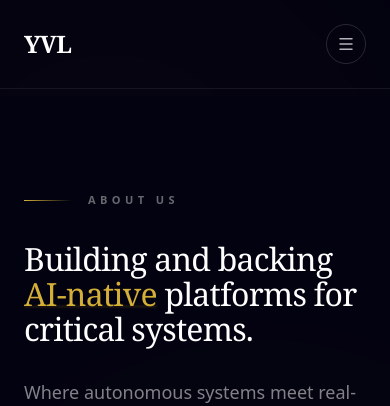
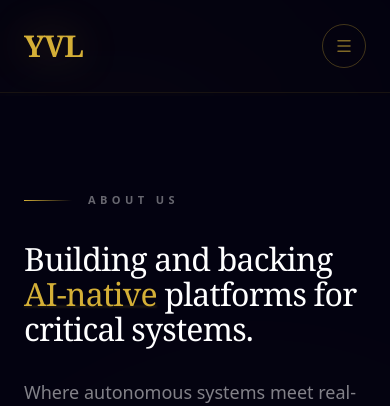
Before and after one commit to DinurakshanRavichandran/yvl-capital, a React (Vite) app in the folder app/: page / in a window 390 px wide. Shown: the top 406 px of the page. Built offline with nearby package versions, Linux system fonts and the light colour scheme.

Commit message:
enhance header design with gold accents and improved mobile menu styling

```diff
--- a/app/src/components/header.jsx
+++ b/app/src/components/header.jsx
@@ -24,34 +24,41 @@ const Header = () => {
     <header
       className={`fixed top-0 left-0 right-0 z-50 transition-all duration-500 ${
         isScrolled
-          ? "py-4 bg-[#030210]/80 backdrop-blur-xl border-b border-white/[0.08] shadow-[0_10px_40px_rgba(0,0,0,0.3)]"
+          ? "py-4 bg-[#030210]/90 backdrop-blur-xl border-b border-[#D4AF37]/10 shadow-[0_10px_40px_rgba(0,0,0,0.4)]"
           : "py-6 bg-transparent"
       }`}
     >
-      <div className="max-w-7xl mx-auto px-6 flex items-center justify-between">
+      {/* Gold accent line at top when scrolled */}
+      <div
+        className={`absolute top-0 left-0 right-0 h-[1px] bg-gradient-to-r from-transparent via-[#D4AF37]/50 to-transparent transition-opacity duration-500 ${
+          isScrolled ? "opacity-100" : "opacity-0"
+        }`}
+      />
+
+      <div className="max-w-6xl mx-auto px-6 flex items-center justify-between">
         {/* Logo */}
         <a href="/" className="flex items-center gap-3 group">
-          <div className="relative">
-            <span className="text-2xl font-serif font-bold tracking-tight text-white group-hover:text-[#D4AF37] transition-colors duration-300">
-              YVL
+          <span className="text-3xl font-serif font-bold tracking-tight text-[#D4AF37] drop-shadow-[0_0_20px_rgba(212,175,55,0.3)]">
+            YVL
+          </span>
+          <div className="flex flex-col items-start hidden sm:flex">
+            <span className="text-white/70 text-sm font-medium tracking-wider uppercase group-hover:text-white transition-colors duration-300">
+              Capital
             </span>
-            <span className="absolute -bottom-1 left-0 w-full h-[2px] bg-gradient-to-r from-[#D4AF37] to-transparent opacity-0 group-hover:opacity-100 transition-opacity duration-300" />
+            <span className="w-6 h-[1px] bg-[#D4AF37]/50 group-hover:w-10 transition-all duration-300" />
           </div>
-          <span className="text-white/40 text-sm font-light tracking-wider uppercase hidden sm:block">
-            Capital
-          </span>
         </a>
 
         {/* Desktop Navigation */}
-        <nav className="hidden md:flex items-center gap-10">
+        <nav className="hidden md:flex items-center gap-1">
           {navLinks.map((link) => (
             <a
               key={link.name}
               href={link.href}
-              className="relative text-[13px] uppercase tracking-[0.2em] text-white/60 hover:text-white transition-colors duration-300 group"
+              className="relative px-5 py-2 text-[12px] uppercase tracking-[0.2em] text-white/50 hover:text-[#D4AF37] transition-all duration-300 group"
             >
               {link.name}
-              <span className="absolute -bottom-2 left-0 w-0 h-[1px] bg-[#D4AF37] group-hover:w-full transition-all duration-300" />
+              <span className="absolute bottom-0 left-1/2 -translate-x-1/2 w-0 h-[2px] bg-gradient-to-r from-transparent via-[#D4AF37] to-transparent group-hover:w-full transition-all duration-300" />
             </a>
           ))}
         </nav>
@@ -60,15 +67,15 @@ const Header = () => {
         <div className="hidden md:block">
           <a
             href="mailto:hello@yvl.capital"
-            className="relative px-6 py-3 rounded-full overflow-hidden group"
+            className="relative px-7 py-3 rounded-full overflow-hidden group"
           >
-            {/* Glass Background */}
-            <div className="absolute inset-0 bg-gradient-to-r from-white/[0.1] to-white/[0.05] border border-white/[0.15] rounded-full group-hover:border-[#D4AF37]/50 transition-all duration-300" />
+            {/* Gold Border Background */}
+            <div className="absolute inset-0 bg-[#D4AF37]/10 border border-[#D4AF37]/30 rounded-full group-hover:bg-[#D4AF37] group-hover:border-[#D4AF37] transition-all duration-500" />
 
-            {/* Hover Fill */}
-            <div className="absolute inset-0 bg-[#D4AF37] rounded-full scale-0 group-hover:scale-100 transition-transform duration-500 origin-center" />
+            {/* Shine effect */}
+            <div className="absolute inset-0 translate-x-[-100%] group-hover:translate-x-[100%] transition-transform duration-700 bg-gradient-to-r from-transparent via-white/30 to-transparent pointer-events-none rounded-full" />
 
-            <span className="relative z-10 text-[11px] uppercase tracking-[0.2em] font-semibold text-white group-hover:text-[#030210] transition-colors duration-300">
+            <span className="relative z-10 text-[11px] uppercase tracking-[0.2em] font-bold text-[#D4AF37] group-hover:text-[#030210] transition-colors duration-300">
               Get in Touch
             </span>
           </a>
@@ -77,7 +84,11 @@ const Header = () => {
         {/* Mobile Menu Button */}
         <button
           onClick={() => setIsMobileMenuOpen(!isMobileMenuOpen)}
-          className="md:hidden relative w-10 h-10 flex items-center justify-center rounded-full border border-white/[0.15] text-white/70 hover:text-[#D4AF37] hover:border-[#D4AF37]/50 transition-all duration-300"
+          className={`md:hidden relative w-11 h-11 flex items-center justify-center rounded-full border transition-all duration-300 ${
+            isMobileMenuOpen
+              ? "border-[#D4AF37] bg-[#D4AF37]/10 text-[#D4AF37]"
+              : "border-[#D4AF37]/30 text-[#D4AF37]/60 hover:border-[#D4AF37] hover:text-[#D4AF37] hover:bg-[#D4AF37]/5"
+          }`}
         >
           {isMobileMenuOpen ? <X size={18} /> : <Menu size={18} />}
         </button>
@@ -85,24 +96,35 @@ const Header = () => {
 
       {/* Mobile Menu */}
       <div
-        className={`md:hidden absolute top-full left-0 right-0 bg-[#030210]/95 backdrop-blur-xl border-b border-white/[0.08] overflow-hidden transition-all duration-500 ${
-          isMobileMenuOpen ? "max-h-[400px] py-6" : "max-h-0 py-0"
+        className={`md:hidden absolute top-full left-0 right-0 bg-[#030210]/95 backdrop-blur-xl border-b border-[#D4AF37]/10 overflow-hidden transition-all duration-500 ${
+          isMobileMenuOpen ? "max-h-[400px] py-8" : "max-h-0 py-0"
         }`}
       >
+        {/* Gold accent line */}
+        <div className="absolute top-0 left-1/4 right-1/4 h-[1px] bg-gradient-to-r from-transparent via-[#D4AF37]/30 to-transparent" />
+
         <nav className="flex flex-col items-center gap-6 px-6">
-          {navLinks.map((link) => (
+          {navLinks.map((link, index) => (
             <a
               key={link.name}
               href={link.href}
               onClick={() => setIsMobileMenuOpen(false)}
-              className="text-[13px] uppercase tracking-[0.2em] text-white/60 hover:text-[#D4AF37] transition-colors duration-300"
+              className="relative text-[13px] uppercase tracking-[0.2em] text-white/50 hover:text-[#D4AF37] transition-colors duration-300 group"
+              style={{ animationDelay: `${index * 50}ms` }}
             >
-              {link.name}
+              <span className="flex items-center gap-3">
+                <span className="w-2 h-[1px] bg-[#D4AF37]/30 group-hover:w-4 group-hover:bg-[#D4AF37] transition-all duration-300" />
+                {link.name}
+              </span>
             </a>
           ))}
+
+          <div className="w-16 h-[1px] bg-gradient-to-r from-transparent via-[#D4AF37]/20 to-transparent my-2" />
+
           <a
             href="mailto:hello@yvl.capital"
-            className="mt-4 px-8 py-3 bg-[#D4AF37] rounded-full text-[11px] uppercase tracking-[0.2em] font-semibold text-[#030210] hover:bg-white transition-colors duration-300"
+            onClick={() => setIsMobileMenuOpen(false)}
+            className="relative px-10 py-4 bg-gradient-to-r from-[#D4AF37] to-[#B8962E] rounded-full text-[11px] uppercase tracking-[0.2em] font-bold text-[#030210] hover:shadow-[0_0_30px_rgba(212,175,55,0.4)] transition-all duration-300"
           >
             Get in Touch
           </a>
```
